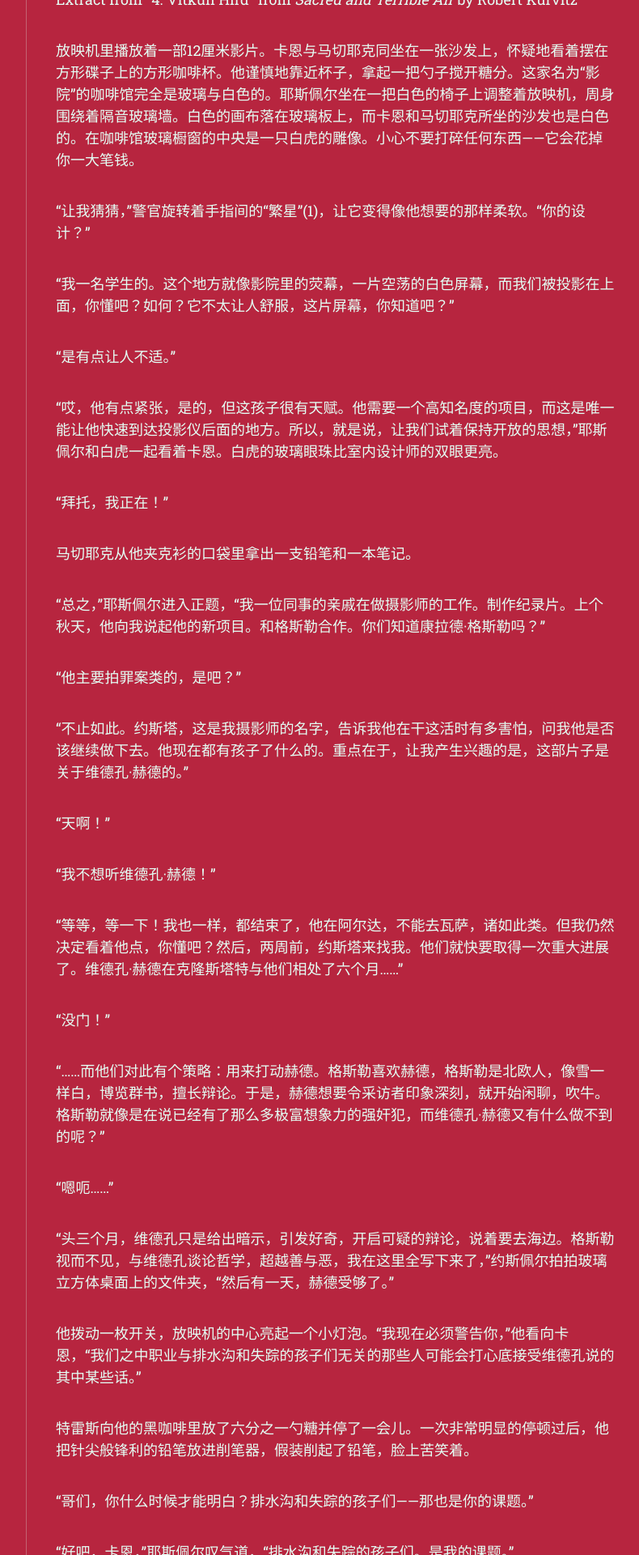
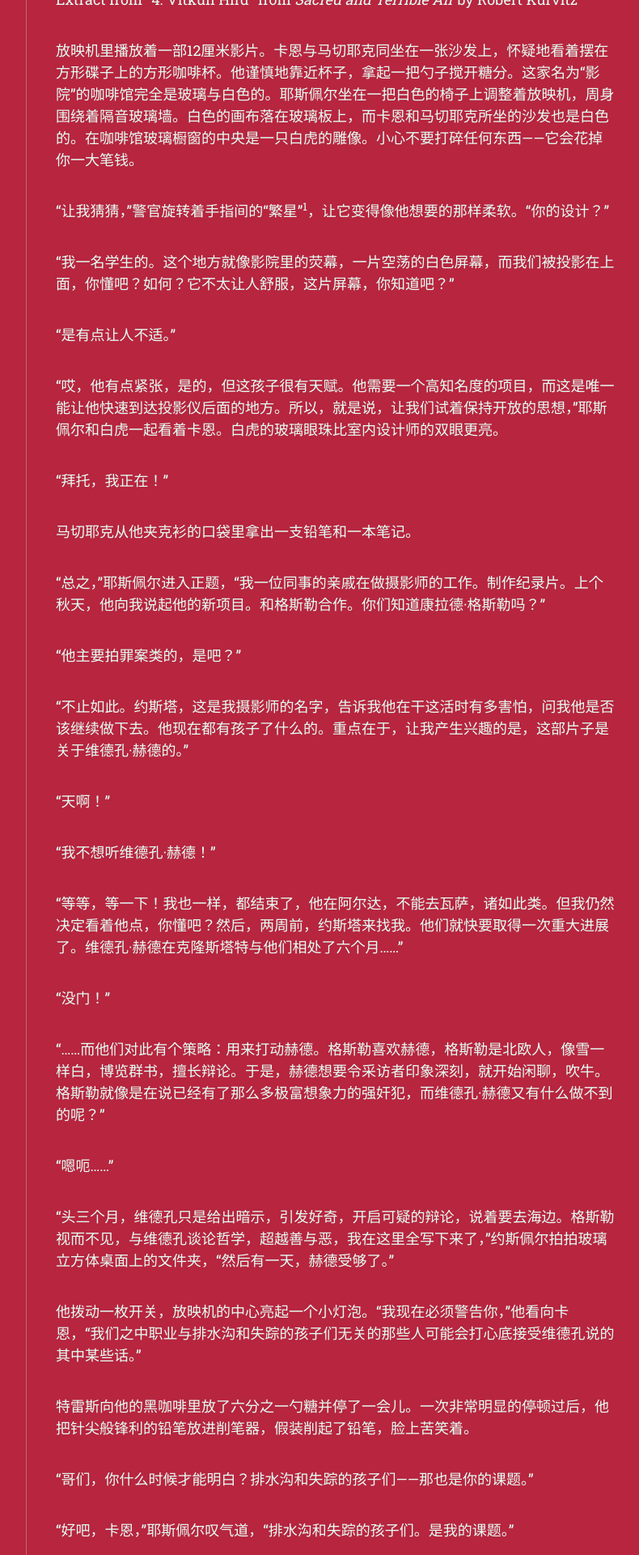
Before and after one commit to scatterdclouds/scatterdclouds.github.io, a Jekyll site: the page built from _posts/2023-08-24-vitkunhird.md, in a window 1280 px wide. Shown: the part 385-2305 px from the top of the page at 81% size, without its empty margins (357-1147 px from the left). Built offline with Jekyll 4.4.1, drawn with Linux system fonts in a browser that asks for light colours; nearby versions of some CDN libraries; some web fonts are replaced; comment, search, counter and statistics services are not loaded.

```diff
--- a/_posts/2023-08-24-vitkunhird.md
+++ b/_posts/2023-08-24-vitkunhird.md
@@ -11,7 +11,7 @@ Extract from "4. Vitkun Hird" from *Sacred and Terrible Air* by Robert Kurvitz
 
 放映机里播放着一部12厘米影片。卡恩与马切耶克同坐在一张沙发上，怀疑地看着摆在方形碟子上的方形咖啡杯。他谨慎地靠近杯子，拿起一把勺子搅开糖分。这家名为“影院”的咖啡馆完全是玻璃与白色的。耶斯佩尔坐在一把白色的椅子上调整着放映机，周身围绕着隔音玻璃墙。白色的画布落在玻璃板上，而卡恩和马切耶克所坐的沙发也是白色的。在咖啡馆玻璃橱窗的中央是一只白虎的雕像。小心不要打碎任何东西——它会花掉你一大笔钱。
 
-“让我猜猜，”警官旋转着手指间的“繁星”(1)，让它变得像他想要的那样柔软。“你的设计？”
+“让我猜猜，”警官旋转着手指间的“繁星”<sup>1</sup>，让它变得像他想要的那样柔软。“你的设计？”
 
 “我一名学生的。这个地方就像影院里的荧幕，一片空荡的白色屏幕，而我们被投影在上面，你懂吧？如何？它不太让人舒服，这片屏幕，你知道吧？”
 
@@ -115,4 +115,4 @@ Extract from "4. Vitkun Hird" from *Sacred and Terrible Air* by Robert Kurvitz
 
 “你不知道，康拉德，我操她操得多狠。你无法想象……”当耶斯佩尔匆忙关闭投影机时，赫德还在述说着。
 
-(1) “繁星”牌香烟
+<sup>1</sup>“繁星”牌香烟
```
